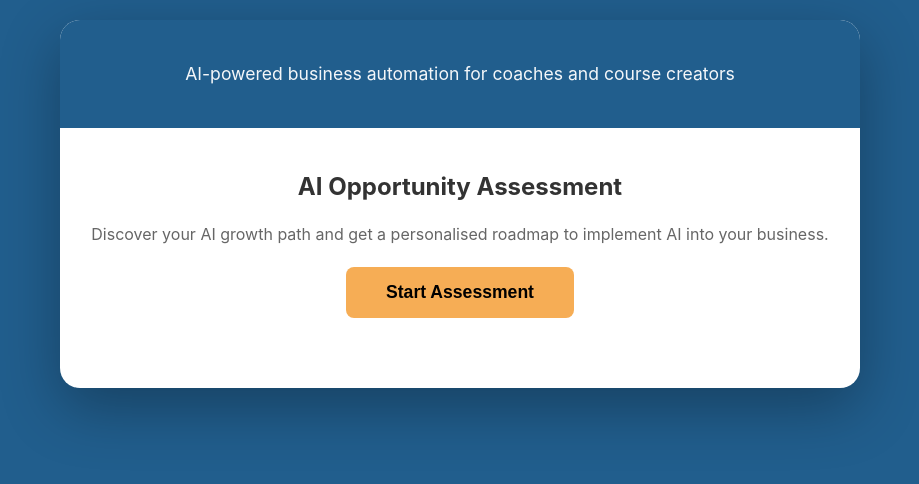
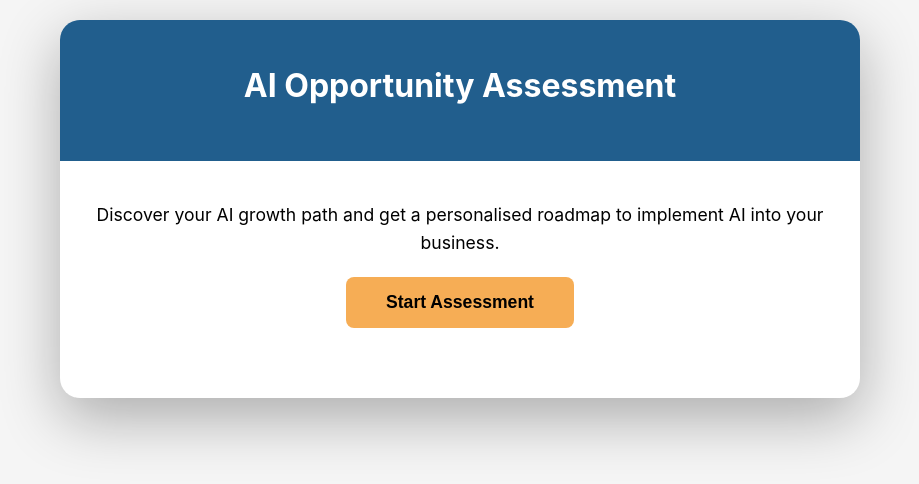
Before and after one commit to cattopp-2/ai-opportunity-assessment, a plain HTML site: page index.html in a window 1280 px wide. Shown: the whole page, without its empty margins (180-1099 px from the left). Drawn offline with Linux system fonts and the light colour scheme.

Commit message:
Update index.html

```diff
--- a/index.html
+++ b/index.html
@@ -13,7 +13,7 @@
 
         body {
             font-family: -apple-system, BlinkMacSystemFont, 'Segoe UI', Roboto, 'Helvetica Neue', Arial, sans-serif;
-            background: #215E8D;
+            background: #f5f5f5;
             min-height: 100vh;
             padding: 20px;
             line-height: 1.6;
@@ -316,14 +316,13 @@
 <body>
     <div class="container">
         <div class="header">
-            <p>AI-powered business automation for coaches and course creators</p>
+            <h1>AI Opportunity Assessment</h1>
         </div>
 
         <div class="content">
             <!-- Intro Section -->
             <div class="intro-section" id="intro">
-                <h2>AI Opportunity Assessment</h2>
-                <p>Discover your AI growth path and get a personalised roadmap to implement AI into your business.</p>
+                <p style="color: #000; font-size: 1.1em;">Discover your AI growth path and get a personalised roadmap to implement AI into your business.</p>
                 <button class="start-btn" onclick="startQuiz()">Start Assessment</button>
             </div>
 
```
